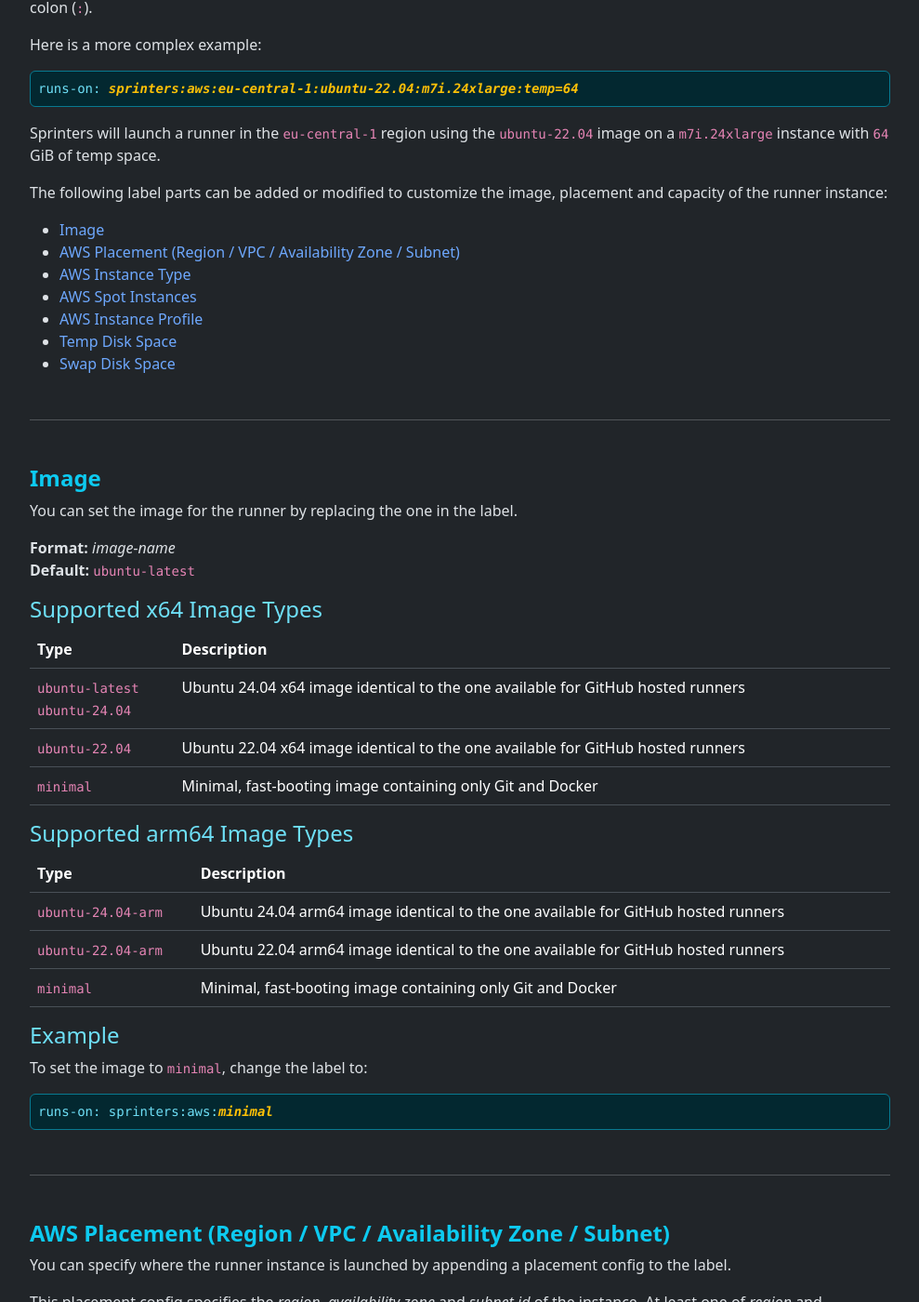
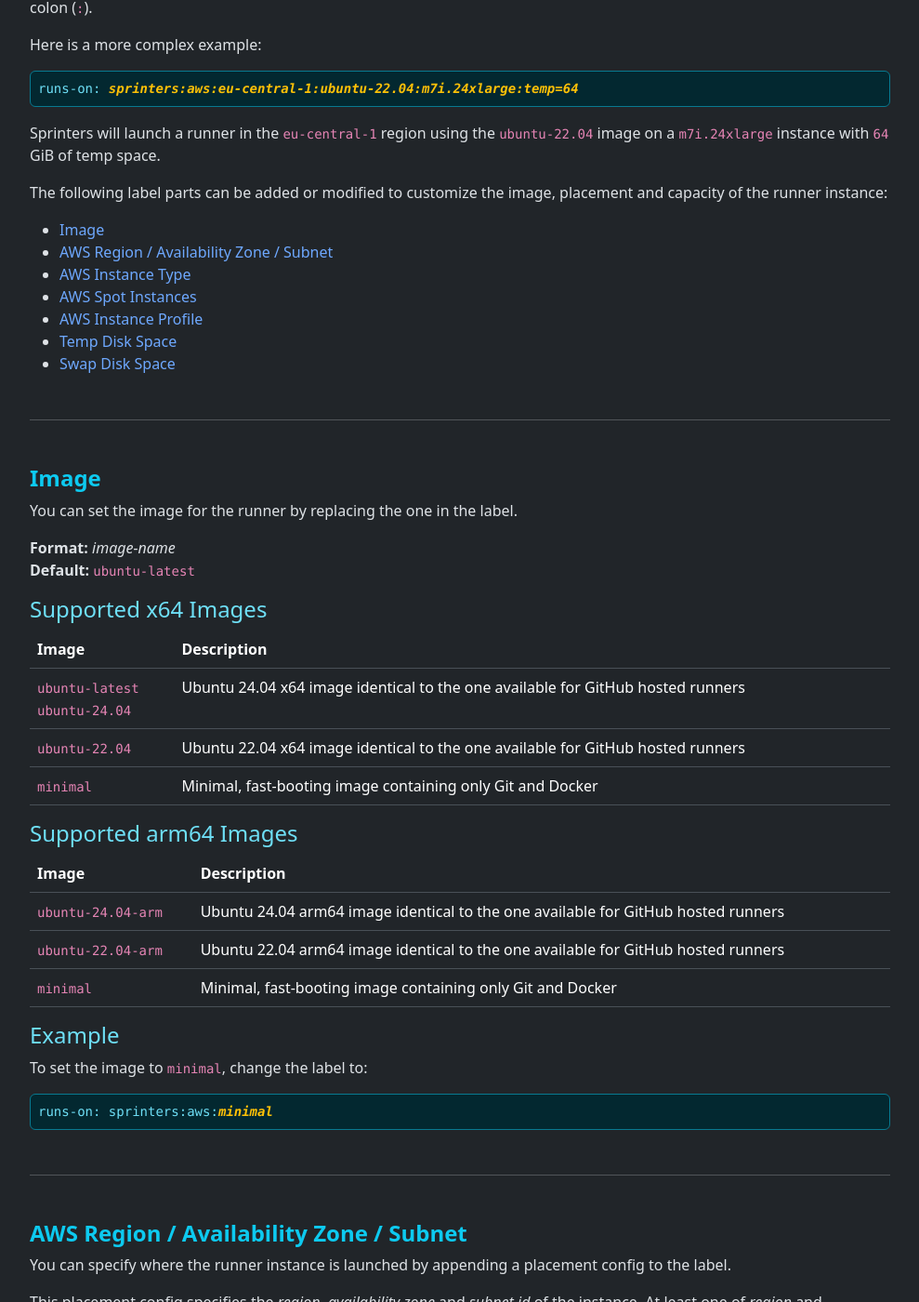
Before and after one commit to sprinters-sh/sprinters.sh, a Jekyll site: the page built from docs/label.md, in a window 1280 px wide and 1400 px high, scrolled down 794 px. Shown: the whole window at 93% size, without its empty margins (240-1229 px from the left). Built offline with Jekyll 4.4.1, drawn with Linux system fonts in a browser that asks for light colours.

Commit message:
Simplified placement docs

```diff
--- a/docs/label.md
+++ b/docs/label.md
@@ -43,7 +43,7 @@
 The following label parts can be added or modified to customize the image, placement and capacity of the runner instance:
 
 - [Image](#image)
-- [AWS Placement (Region / VPC / Availability Zone / Subnet)](#placement)
+- [AWS Region / Availability Zone / Subnet](#placement)
 - [AWS Instance Type](#instance-type)
 - [AWS Spot Instances](#spot)
 - [AWS Instance Profile](#instance-profile)
@@ -59,16 +59,16 @@
 **Format:** _image-name_\
 **Default:** `ubuntu-latest`
 
-{% include h4.html text="Supported <strong>x64</strong> Image Types" %}
-| Type | Description |
+{% include h4.html text="Supported <strong>x64</strong> Images" %}
+| Image | Description |
 +-|-|-+
 | `ubuntu-latest`{: .text-nowrap } <br> `ubuntu-24.04`{: .text-nowrap } | Ubuntu 24.04 x64 image identical to the one available for GitHub hosted runners |
 | `ubuntu-22.04`{: .text-nowrap } | Ubuntu 22.04 x64 image identical to the one available for GitHub hosted runners |
 | `minimal` | Minimal, fast-booting image containing only Git and Docker |
 {: .table }
 
-{% include h4.html text="Supported <strong>arm64</strong> Image Types" %}
-| Type | Description |
+{% include h4.html text="Supported <strong>arm64</strong> Images" %}
+| Image | Description |
 +-|-|-+
 | `ubuntu-24.04-arm`{: .text-nowrap } | Ubuntu 24.04 arm64 image identical to the one available for GitHub hosted runners |
 | `ubuntu-22.04-arm`{: .text-nowrap } | Ubuntu 22.04 arm64 image identical to the one available for GitHub hosted runners |
@@ -85,7 +85,7 @@
 ---
 {: .mt-5 }
 
-{% include h3.html id="placement" text="AWS Placement (Region / VPC / Availability Zone / Subnet)" %}
+{% include h3.html id="placement" text="AWS Region / Availability Zone / Subnet" %}
 You can specify where the runner instance is launched by appending a placement config to the label.
 
 This placement config specifies the _region_, _availability zone_ and _subnet id_ of the instance.
```
